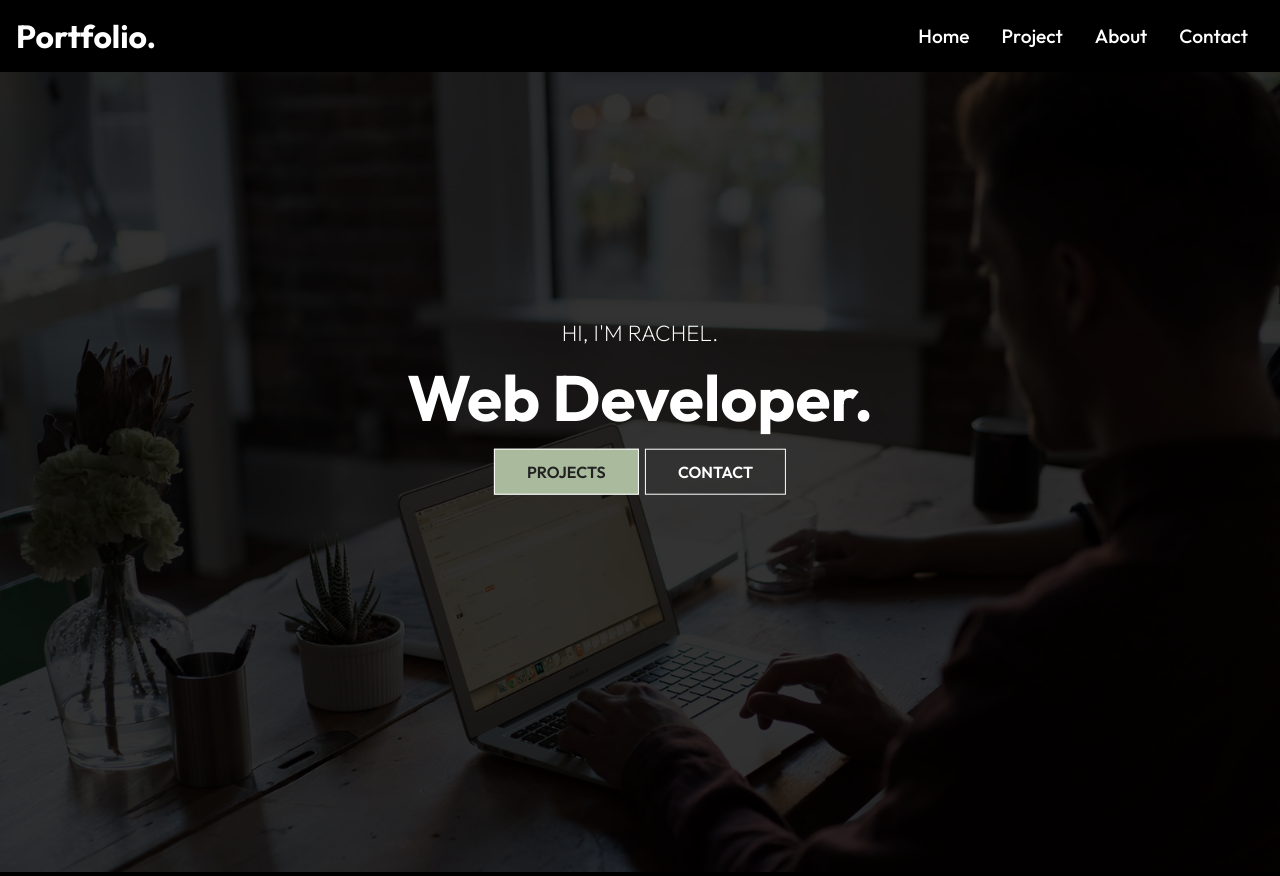
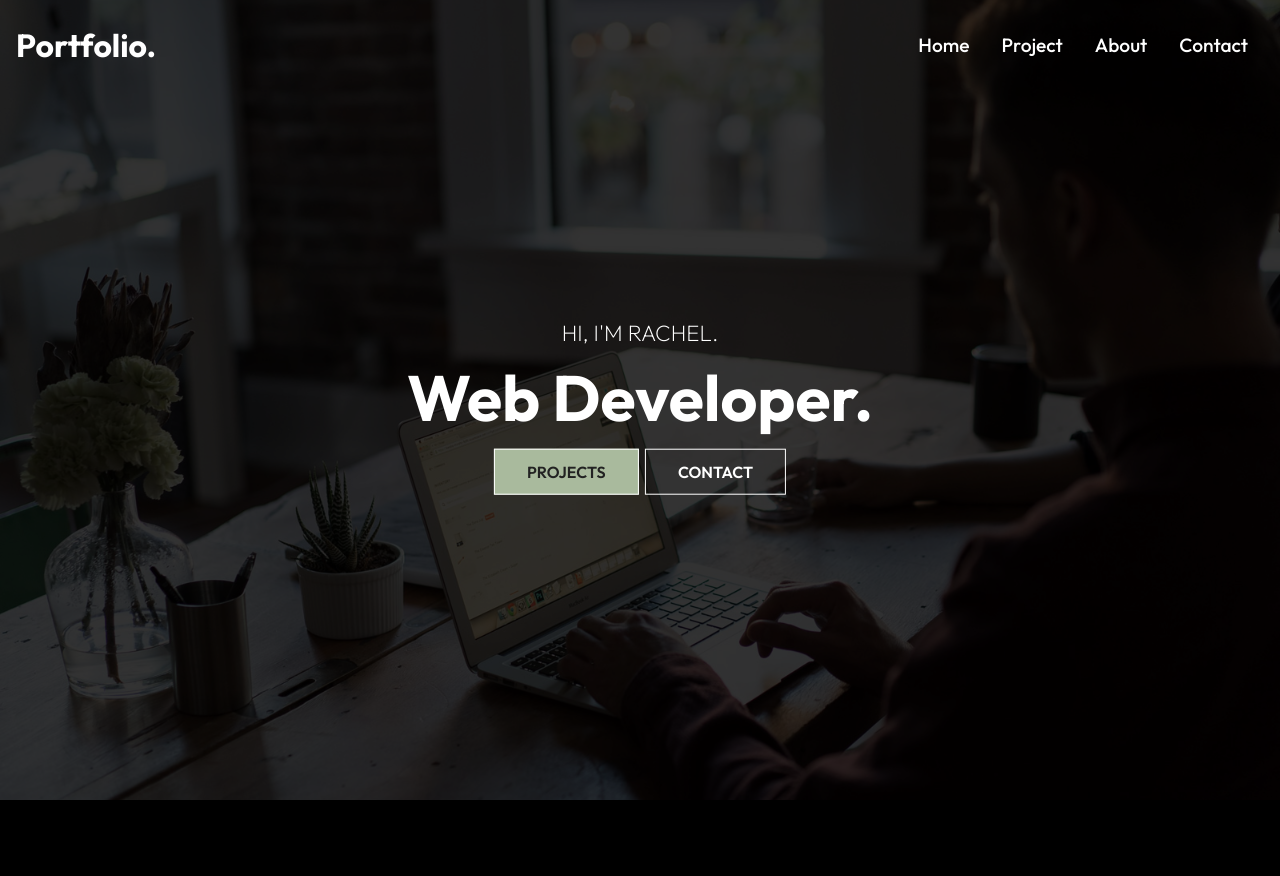
Before and after one commit to r-scott25/rscott-portfolio, a React (Create React App) app: page / in a window 1280 px wide. After the commit the page ends 804 px from the top, so only its background shows below. Built offline with nearby package versions, Linux system fonts and the light colour scheme.

Commit message:
changed nav background on scroll

```diff
--- a/src/components/Navbar.js
+++ b/src/components/Navbar.js
@@ -10,8 +10,19 @@
 
     const [click, setClick] = useState(false);
     const handleClick = () => setClick(!click);
+
+    const [color, setColor] = useState(false);
+    const changeColor = () => {
+        if (window.scrollY >=100) {
+            setColor(true);
+        } else {
+            setColor(false);
+        }
+    };
+
+    window.addEventListener("scroll", changeColor);
   return (
-    <div className="header">
+    <div className={color ? ".header header-bg": "header"}>
         <Link to="/">
             <h1>Portfolio.</h1>
         </Link>
--- a/src/components/NavbarStyles.css
+++ b/src/components/NavbarStyles.css
@@ -3,6 +3,15 @@
     justify-content: space-between;
     align-items: center;
     padding: 1rem;
+    position: fixed;
+    width: 100%;
+    height: 90px;
+    z-index: 10;
+}
+
+.header-bg{
+   background-color: rgba(0, 0, 0, 0.85);
+   transition: 0.5s;
 }
 
 .nav-menu{
```
